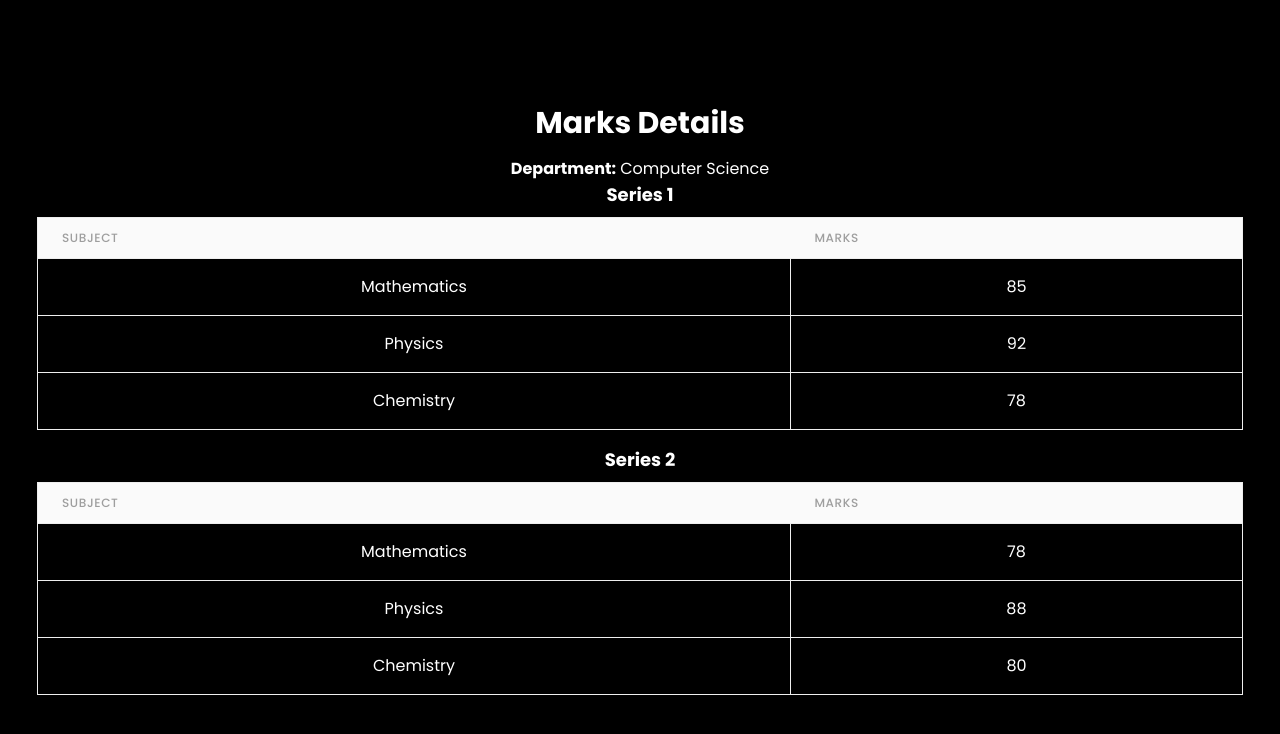
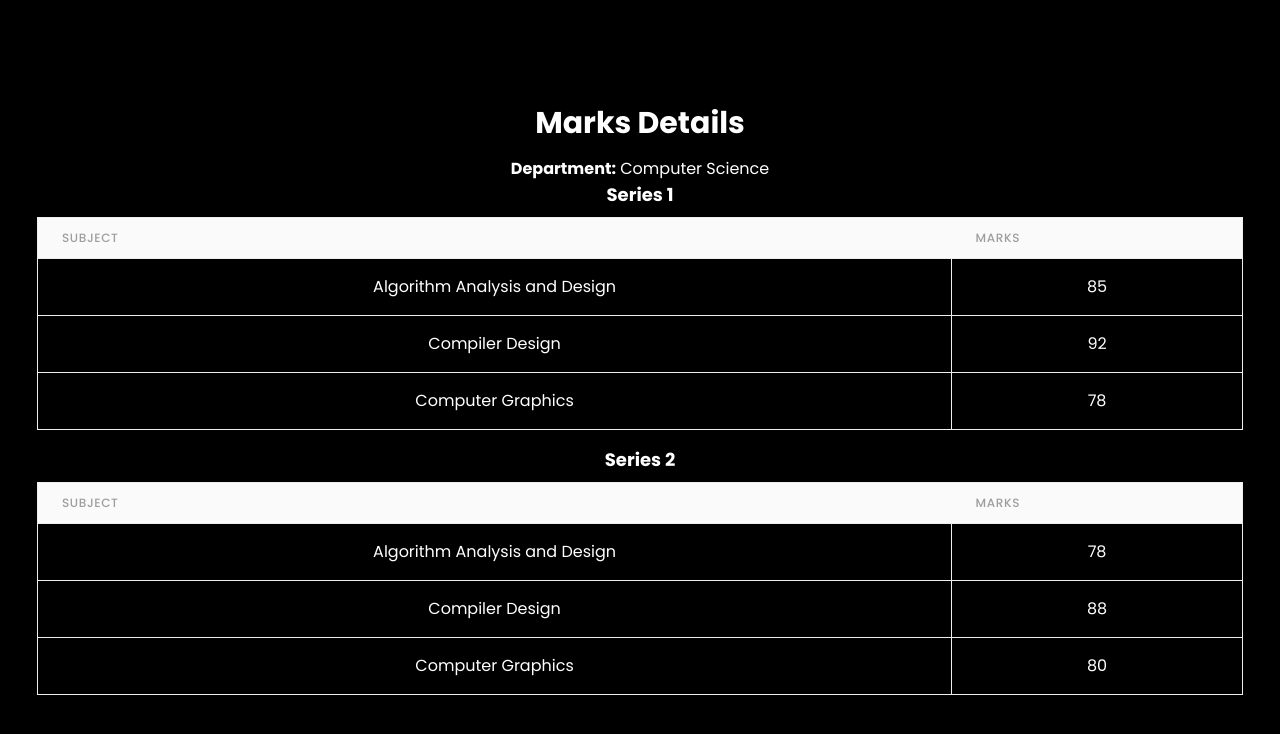
Before and after one commit to Bhagya005/College_Administration_Platform, a React (Vite) app: page /mark in a window 1280 px wide. Shown: the top 734 px of the page. Built offline with nearby package versions, Linux system fonts and the light colour scheme.

Commit message:
Update Mark.jsx

```diff
--- a/src/pages/Mark.jsx
+++ b/src/pages/Mark.jsx
@@ -6,9 +6,9 @@ function MarksDetailsPage() {
     name: 'John Doe',
     department: 'Computer Science',
     marks: [
-      { subject: 'Mathematics', series1: 85, series2: 78 },
-      { subject: 'Physics', series1: 92, series2: 88 },
-      { subject: 'Chemistry', series1: 78, series2: 80 },
+      { subject: 'Algorithm Analysis and Design', series1: 85, series2: 78 },
+      { subject: 'Compiler Design', series1: 92, series2: 88 },
+      { subject: 'Computer Graphics', series1: 78, series2: 80 },
     ]
   };
 
```
